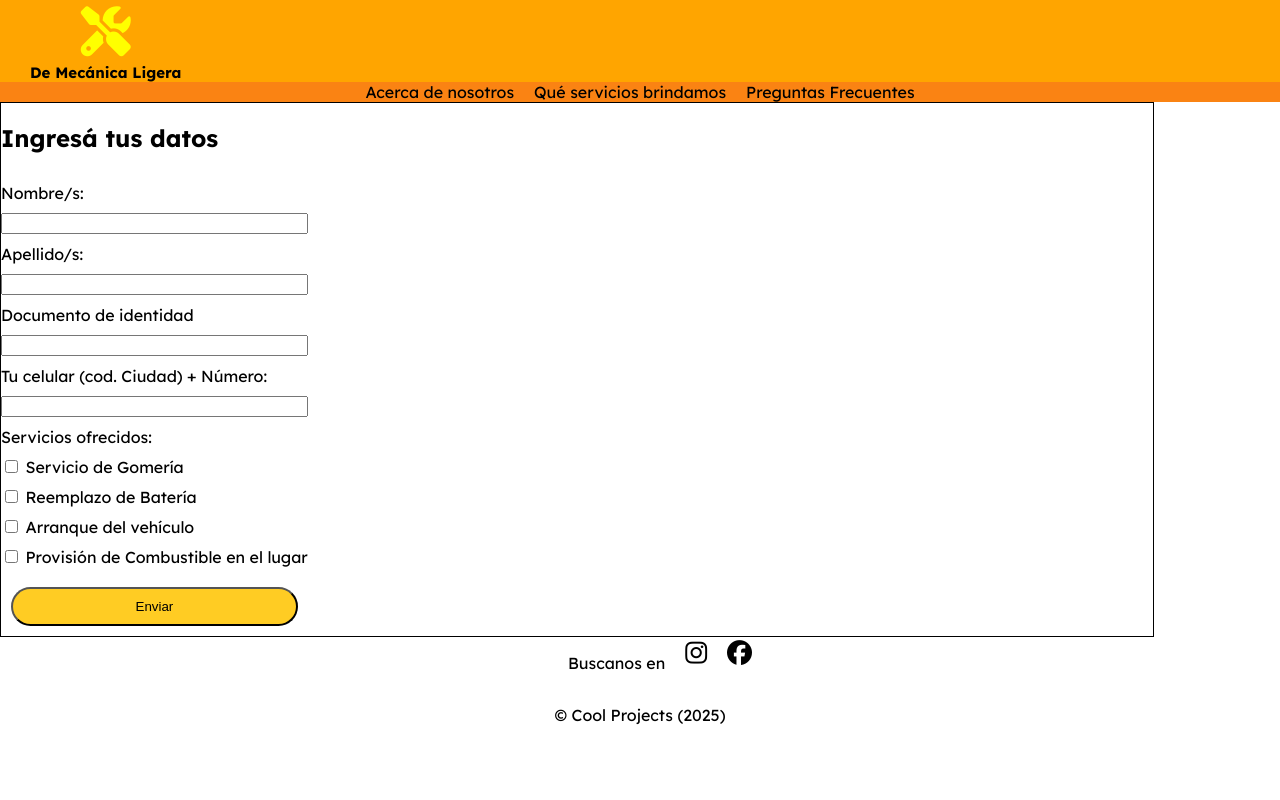
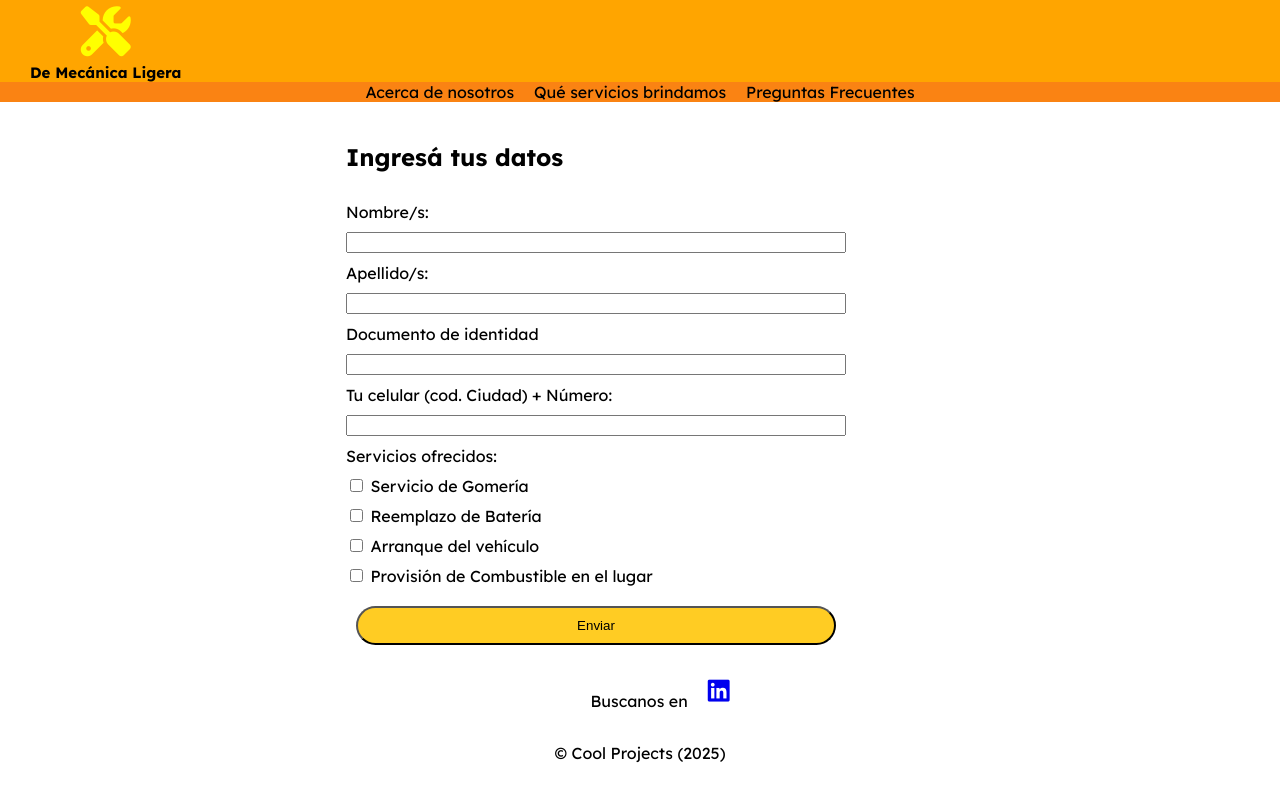
Before and after one commit to MauricioEGomez/mauricioegomez.github.io, a plain HTML site: page sumarme.html in a window 1280 px wide. Drawn offline with Linux system fonts and the light colour scheme.

Commit message:
cambio footer
se cambió el ícono de facebook e instagram por el de LinkedIn

```diff
--- a/styles/style.css
+++ b/styles/style.css
@@ -55,7 +55,7 @@ header {
 /* ---------------------------------------- MAIN --------------------------------------------*/
 /* ----------------------------------------------------------------------------------------- */
 main {
-    /* display:flex; */ */
+    /* display:flex; */
     padding: 2rem;
     width: 90%;
 }
@@ -155,9 +155,9 @@ form {
 }
 .imagen-servicio {
     position: relative;
-      width: 200px; /* Ajusta según la necesidad */
+      width: 20rem; /* Ajusta según la necesidad */
       height: auto;
-      margin-right: 20px; /* Espaciado entre la imagen y el texto */
+      margin-right: 2rem; /* Espaciado entre la imagen y el texto */
     /* border-radius: 20%; */
 }
 .capa {
--- /dev/null
+++ b/styles/sumarme.css
@@ -0,0 +1,24 @@
+.formulario {
+    /* border: double violet; */
+    align-items: center;
+    min-width: 300px;
+}
+form {
+  display: flex;             /* Activa Flexbox */
+  flex-direction: column;    /* Coloca los elementos en columna */
+  gap: 1rem;                 /* Espacio entre campos */
+  margin: 0 auto;            /* Centrado horizontal */
+}
+
+/* ----------------------------------------------------------------------------------------- */
+/* -------------------------------MEDIA QUERY PARA PCs ------------------------------------- */
+/* media query para pantallas más grandes que la de un celular en vertical (más de 600px) */
+/* ----------------------------------------------------------------------------------------- */
+
+@media (min-width:601px) {
+.formulario {
+    /* border: double violet; */
+    margin: 0 auto;            /* Centrado horizontal */
+    max-width: 500px;
+}
+}
--- a/sumarme.html
+++ b/sumarme.html
@@ -9,6 +9,7 @@
     <link href="https://fonts.googleapis.com/css2?family=Lexend:wght@100..900&display=swap" rel="stylesheet">
     <link rel="stylesheet" href="https://cdnjs.cloudflare.com/ajax/libs/font-awesome/6.7.2/css/all.min.css">
     <link rel="stylesheet" href="./styles/style.css">
+    <link rel="stylesheet" href="./styles/sumarme.css">
     <title>De Mecánica Ligera - Sumarme</title>
 </head>
 <body>
@@ -29,7 +30,6 @@
     </header>
 
     <main>
-        <div class="contenedor-main">
         <div class="formulario">
             <form action="" method="POST">
                 <h2>Ingresá tus datos</h2>
@@ -49,14 +49,14 @@
                 <button type="submit">Enviar</button> <!-- Botón de envío -->
             </form>
         </div>
-        </div>
     </main>
     <footer>
         <div class="redes">
             <ul >
             <p>Buscanos en </p>
-                <li><i class="fa-brands fa-instagram"></i></li>
-                <li><i class="fa-brands fa-facebook"></i></li>
+                <li>
+                <a href="http://www.linkedin.com" target="_blank" rel="noopener noreferrer"><i class="fa-brands fa-linkedin"></i></a>
+                </li>
             </ul>
         </div>
         </div>
```
Also changed, not shown: acerca.html (+3 -2 lines), confirmacion.html (+3 -2 lines), faq.html (+7 -6 lines), index.html (+3 -2 lines), login.html (+3 -2 lines), nuevo_pedido.html (+3 -2 lines), servicios.html (+3 -2 lines). Lines whose indentation alone changed are shown as unchanged.
